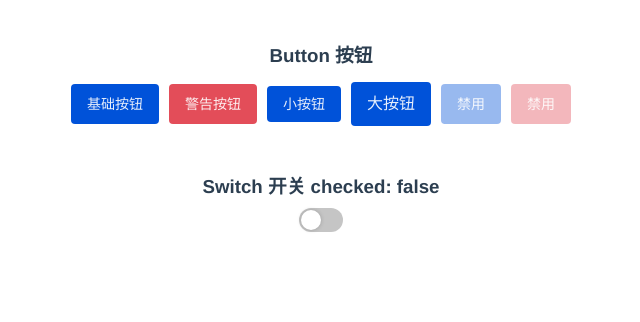
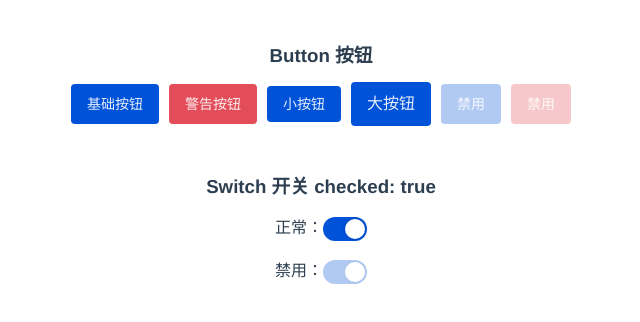
Before and after one commit to zc95/ollie-ui, a Vue app: page / in a window 1280 px wide. Shown: the top 322 px of the page, without its empty margins (319-959 px from the left). Built offline with nearby package versions, Linux system fonts and the light colour scheme.

Commit message:
feat: switch加上disabled

```diff
--- a/examples/views/Home.vue
+++ b/examples/views/Home.vue
@@ -12,7 +12,8 @@
     <ol-button type="danger" disabled>禁用</ol-button>
 
     <h3>Switch 开关 checked: {{ checked }}</h3>
-    <ol-switch v-model="checked"></ol-switch>
+    <p>正常：<ol-switch v-model="checked"></ol-switch></p>
+    <p>禁用：<ol-switch v-model="checked" disabled></ol-switch></p>
   </div>
 </template>
 
@@ -21,7 +22,7 @@ export default {
   name: 'Home',
   data() {
     return {
-      checked: false
+      checked: true
     };
   }
 };
--- a/packages/button/src/button.vue
+++ b/packages/button/src/button.vue
@@ -103,7 +103,7 @@ export default {
 
   &.is-disabled {
     cursor: not-allowed;
-    opacity: 0.4;
+    opacity: 0.3;
   }
 }
 </style>
--- a/packages/switch/src/switch.vue
+++ b/packages/switch/src/switch.vue
@@ -3,7 +3,8 @@
     class="ol-switch"
     :class="[
       {
-        'is-checked': value
+        'is-checked': value,
+        'is-disabled': disabled
       }
     ]"
     @click.prevent="switchValue"
@@ -23,10 +24,12 @@ export default {
     value: {
       type: Boolean,
       default: false
-    }
+    },
+    disabled: Boolean
   },
   methods: {
     switchValue() {
+      if (this.disabled) return;
       this.$emit('change', !this.value);
     }
   }
@@ -82,5 +85,10 @@ export default {
       }
     }
   }
+
+  &.is-disabled {
+    cursor: not-allowed;
+    opacity: 0.3;
+  }
 }
 </style>
```
